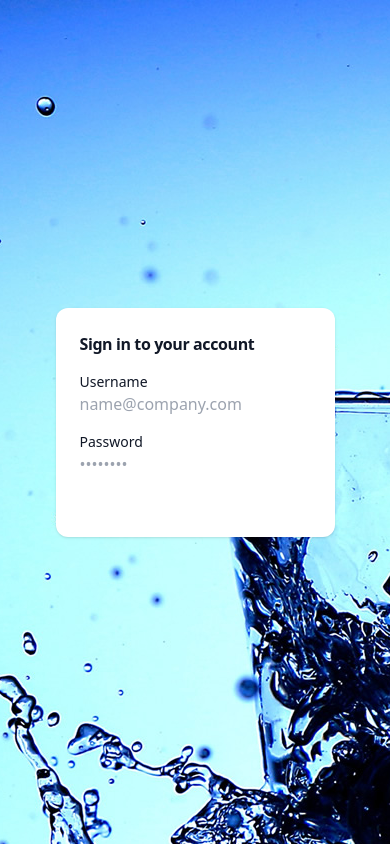
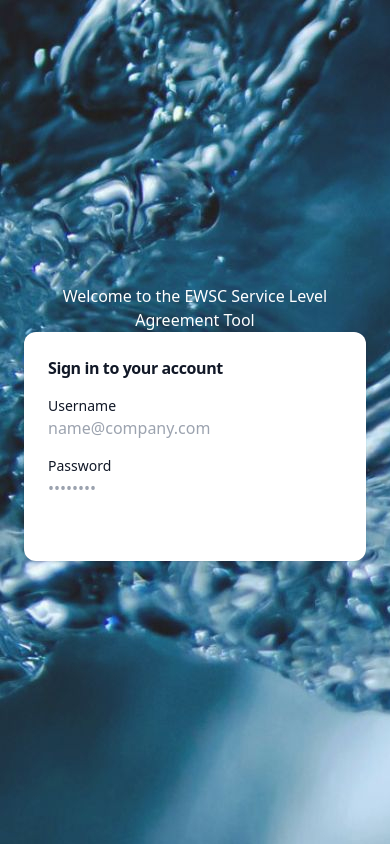
Before and after one commit to Luuu2/EWSC-SLA, a Django app: page /login/ in a window 390 px wide. Run offline with Django 5.2, Linux system fonts and the light colour scheme; style sheets or scripts are compiled from the project's sources; parts of the project's set-up code (start-up, migrations or seed data) failed here and were passed over.

Commit message:
Fixed login page. Added auth-login-background.jpg

```diff
--- a/ewscsla/web/templates/web/auth/login.html
+++ b/ewscsla/web/templates/web/auth/login.html
@@ -1,14 +1,18 @@
 {% extends 'base-auth.html' %}
 {% load static %}
 
-{% block auth1 %}
+{% block auth %}
     <form action="{% url 'web:login' %}{% if request.POST.next %}?next=
-        {{ request.POST.next }}{% elif request.GET.next %}?next={{ request.GET.next }}{% endif %}" method="post">
+        {{ request.POST.next }}{% elif request.GET.next %}?next={{ request.GET.next }}{% endif %}" method="post" class="h-screen">
         {% csrf_token %}
 
-        <section class="bg-gray-50 object-cover"
-                 style="background: url('{% static "web/images/login-background.jpg" %}') 50% 0 no-repeat;">
-            <div class="flex flex-col items-center justify-center px-6 py-8 mx-auto md:h-screen md:py-0">
+        <section class="bg-gray-50 object-cover bg-cover bg-center bg-no-repeat h-screen flex"
+                 style="background-image: url('{% static "web/images/auth-login-background.jpg" %}');">
+
+            <div class="flex flex-col items-center justify-center px-6 py-8 mx-auto md:h-screen md:py-0 min-w-[450px]">
+
+                <h1 class="mb-8 text-5xl font-black max-w-3xl text-center text-border text-white">Welcome to the EWSC Service Level Agreement Tool</h1>
+
                 <div class="w-full bg-white rounded-lg shadow md:mt-0 sm:max-w-md xl:p-0">
                     <div class="p-6 space-y-4 md:space-y-6 sm:p-8">
                         <h1 class="text-xl font-bold leading-tight tracking-tight text-gray-900 md:text-2xl">
@@ -59,7 +63,7 @@
 {% endblock %}
 
 
-{% block auth %}
+{% block auth1 %}
     <div class="w-full h-full lg:grid lg:grid-cols-2">
 
         <div class="hidden bg-muted lg:block">
```
Also changed, not shown: ewscsla/web/static/web/input.css (+7 -0 lines), design/color-fixes.png (added), design/header.svg (added), ewscsla/web/static/web/images/auth-login-background.jpg (added).
